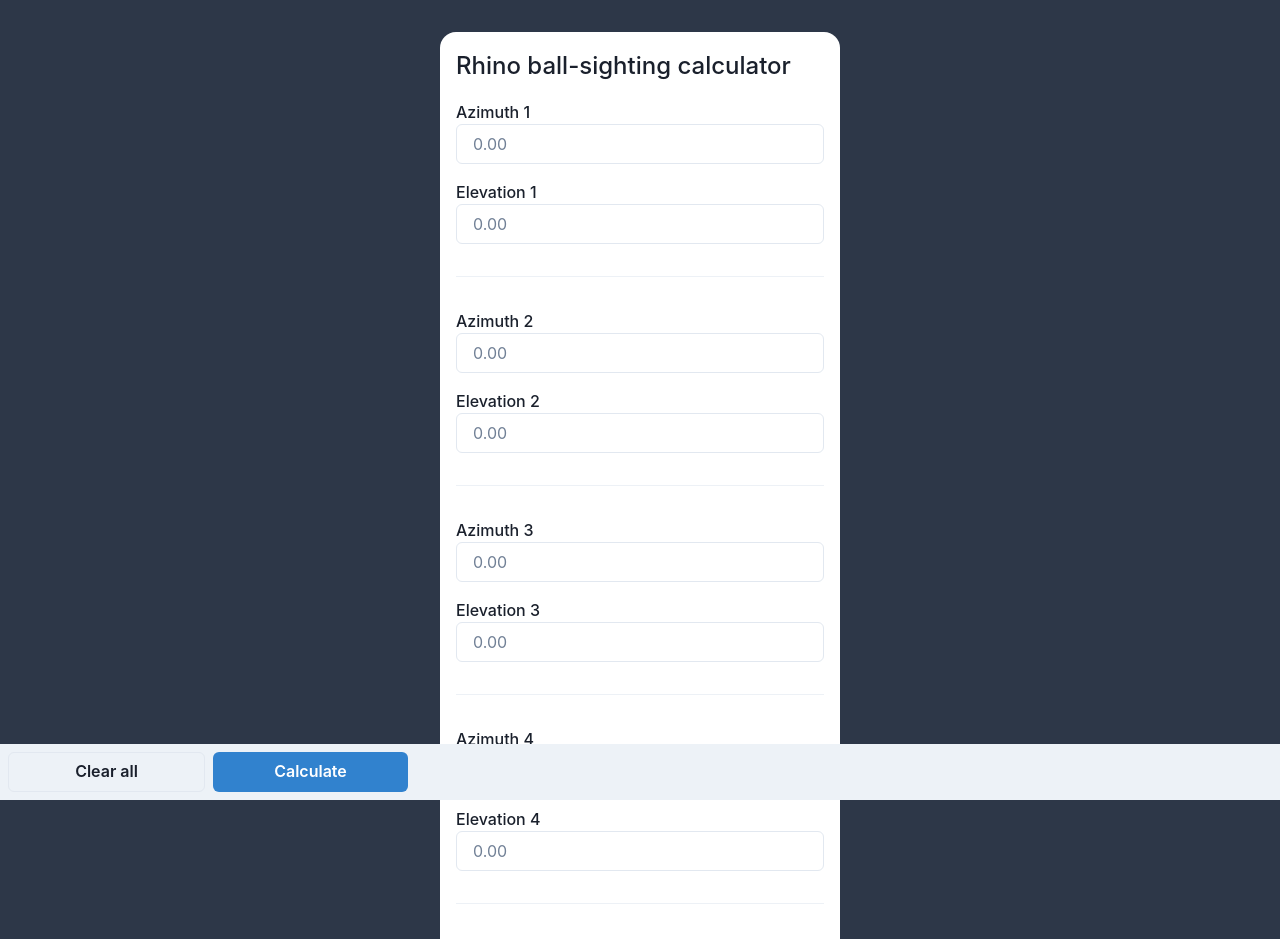
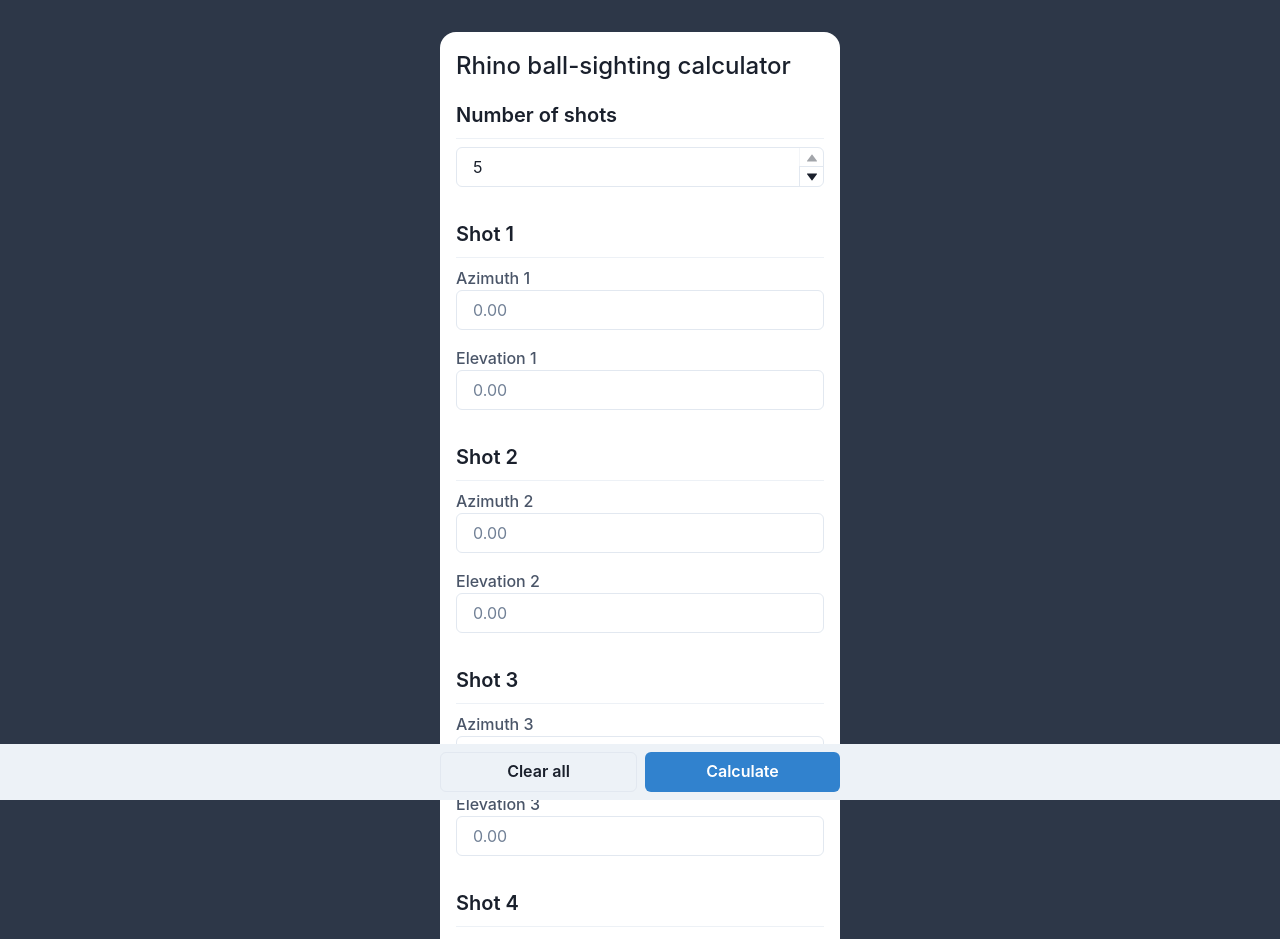
Before and after one commit to zameschua/rhinos-bino, a React (Create React App) app: page / in a window 1280 px wide. Shown: the top 939 px of the page. Built offline with nearby package versions, Linux system fonts and the light colour scheme.

Commit message:
Fix up bugs

```diff
--- a/package.json
+++ b/package.json
@@ -11,6 +11,7 @@
     "@types/react": "^18.0.25",
     "@types/react-dom": "^18.0.8",
     "framer-motion": "^7.6.5",
+    "lodash": "^4.17.21",
     "native-base": "^3.4.21",
     "react": "^18.2.0",
     "react-dom": "^18.2.0",
--- a/src/App.tsx
+++ b/src/App.tsx
@@ -1,4 +1,4 @@
-import React, { useState } from "react";
+import React, { useMemo, useState } from "react";
 import "./App.css";
 import {
   Box,
@@ -10,37 +10,46 @@ import {
   ModalCloseButton,
   ModalBody,
   useToast,
-  Input,
   Text,
   Divider,
   Center,
+  NumberInput,
+  NumberInputField,
+  NumberInputStepper,
+  NumberIncrementStepper,
+  NumberDecrementStepper,
+  ModalHeader,
+  ModalOverlay,
+  Input,
 } from "@chakra-ui/react";
+import _ from "lodash";
 
-const NUMBER_REGEX = /^\d*\.?\d*$/;
+const NUMBER_REGEX = /^-?\d*\.?\d*$/;
 
 const App = () => {
   const toast = useToast();
+
+  const [readings, setReadings] = useState<
+    { azimuth: string; elevation: string }[]
+  >([
+    { azimuth: "", elevation: "" },
+    { azimuth: "", elevation: "" },
+    { azimuth: "", elevation: "" },
+    { azimuth: "", elevation: "" },
+    { azimuth: "", elevation: "" },
+  ]);
   const [isModalVisible, setModalVisible] = useState<boolean>(false);
-
-  const [a1, setA1] = useState<string>("");
-  const [e1, setE1] = useState<string>("");
-  const [a2, setA2] = useState<string>("");
-  const [e2, setE2] = useState<string>("");
-  const [a3, setA3] = useState<string>("");
-  const [e3, setE3] = useState<string>("");
-  const [a4, setA4] = useState<string>("");
-  const [e4, setE4] = useState<string>("");
-  const [a5, setA5] = useState<string>("");
-  const [e5, setE5] = useState<string>("");
+  const [numberOfShots, setNumberOfShots] = useState<number>(5);
 
   return (
     <ChakraProvider>
       <Center
         overflowY={"scroll"}
         width={"100vw"}
+        minHeight={"100vh"}
         alignContent={"center"}
         backgroundColor={"gray.700"}
-        padding={"8"}
+        paddingY={"8"}
         paddingBottom={100}
       >
         <Box
@@ -53,202 +62,116 @@ const App = () => {
           <Text fontSize={24} fontWeight={"medium"} marginBottom={4}>
             Rhino ball-sighting calculator
           </Text>
+
+          <Box marginBottom={8}>
+            <Text fontSize={20} fontWeight={"semibold"} marginBottom={2}>
+              Number of shots
+            </Text>
+            <Divider marginBottom={2} />
+            <NumberInput
+              min={3}
+              max={5}
+              defaultValue={numberOfShots}
+              onChange={(valueAsString, valueAsNumber) => {
+                if (isNaN(valueAsNumber)) {
+                  return;
+                }
+
+                setNumberOfShots(valueAsNumber);
+
+                let newReadings: {
+                  azimuth: string;
+                  elevation: string;
+                }[] = _.cloneDeep(readings);
+                if (valueAsNumber > readings.length) {
+                  while (newReadings.length < valueAsNumber) {
+                    newReadings.push({
+                      azimuth: "",
+                      elevation: "",
+                    });
+                  }
+                } else {
+                  newReadings = _.slice(newReadings, 0, valueAsNumber);
+                }
+                setReadings(newReadings);
+              }}
+            >
+              <NumberInputField />
+              <NumberInputStepper>
+                <NumberIncrementStepper />
+                <NumberDecrementStepper />
+              </NumberInputStepper>
+            </NumberInput>
+          </Box>
+
+          {readings.map((reading, index) => {
+            return (
+              <Box key={index}>
+                <Text fontSize={20} fontWeight={"semibold"} marginBottom={2}>
+                  Shot {index + 1}
+                </Text>
+                <Divider marginBottom={2} />
                 <Box marginBottom={8}>
                   <Box marginBottom={4}>
-              <Text fontWeight={"medium"} color={"text.600"}>
-                Azimuth 1
+                    <Text fontWeight={"medium"} color={"gray.600"}>
+                      Azimuth {index + 1}
                     </Text>
                     <Input
-                value={a1}
+                      value={reading.azimuth}
                       onChange={(event) => {
-                  const isValid: boolean = NUMBER_REGEX.test(
-                    event.target.value
+                        if (!NUMBER_REGEX.test(event.target.value)) {
+                          return;
+                        }
+
+                        setReadings(
+                          readings.map((readingInner, indexInner) => {
+                            if (indexInner !== index) {
+                              return readingInner;
+                            }
+
+                            return {
+                              azimuth: event.target.value,
+                              elevation: reading.elevation,
+                            };
+                          })
                         );
-
-                  if (isValid) {
-                    setA1(event.target.value);
-                  }
                       }}
                       placeholder={"0.00"}
                     />
                   </Box>
                   <Box>
-              <Text fontWeight={"medium"} color={"text.600"}>
-                Elevation 1
+                    <Text fontWeight={"medium"} color={"gray.600"}>
+                      Elevation {index + 1}
                     </Text>
                     <Input
-                value={e1}
+                      value={reading.elevation}
                       onChange={(event) => {
-                  const isValid: boolean = NUMBER_REGEX.test(
-                    event.target.value
+                        if (!NUMBER_REGEX.test(event.target.value)) {
+                          return;
+                        }
+
+                        setReadings(
+                          readings.map((readingInner, indexInner) => {
+                            if (indexInner !== index) {
+                              return readingInner;
+                            }
+
+                            return {
+                              azimuth: reading.azimuth,
+                              elevation: event.target.value,
+                            };
+                          })
                         );
-
-                  if (isValid) {
-                    setE1(event.target.value);
-                  }
-                }}
-                placeholder={"0.00"}
-              />
-            </Box>
-          </Box>
-          <Divider marginBottom={8} />
-          <Box marginBottom={8}>
-            <Box marginBottom={4}>
-              <Text fontWeight={"medium"} color={"text.600"}>
-                Azimuth 2
-              </Text>
-              <Input
-                value={a2}
-                onChange={(event) => {
-                  const isValid: boolean = NUMBER_REGEX.test(
-                    event.target.value
-                  );
-
-                  if (isValid) {
-                    setA2(event.target.value);
-                  }
-                }}
-                placeholder={"0.00"}
-              />
-            </Box>
-            <Box>
-              <Text fontWeight={"medium"} color={"text.600"}>
-                Elevation 2
-              </Text>
-              <Input
-                value={e2}
-                onChange={(event) => {
-                  const isValid: boolean = NUMBER_REGEX.test(
-                    event.target.value
-                  );
-
-                  if (isValid) {
-                    setE2(event.target.value);
-                  }
-                }}
-                placeholder={"0.00"}
-              />
-            </Box>
-          </Box>
-          <Divider marginBottom={8} />
-          <Box marginBottom={8}>
-            <Box marginBottom={4}>
-              <Text fontWeight={"medium"} color={"text.600"}>
-                Azimuth 3
-              </Text>
-              <Input
-                value={a3}
-                onChange={(event) => {
-                  const isValid: boolean = NUMBER_REGEX.test(
-                    event.target.value
-                  );
-
-                  if (isValid) {
-                    setA3(event.target.value);
-                  }
-                }}
-                placeholder={"0.00"}
-              />
-            </Box>
-            <Box>
-              <Text fontWeight={"medium"} color={"text.600"}>
-                Elevation 3
-              </Text>
-              <Input
-                value={e3}
-                onChange={(event) => {
-                  const isValid: boolean = NUMBER_REGEX.test(
-                    event.target.value
-                  );
-
-                  if (isValid) {
-                    setE3(event.target.value);
-                  }
-                }}
-                placeholder={"0.00"}
-              />
-            </Box>
-          </Box>
-          <Divider marginBottom={8} />
-          <Box marginBottom={8}>
-            <Box marginBottom={4}>
-              <Text fontWeight={"medium"} color={"text.600"}>
-                Azimuth 4
-              </Text>
-              <Input
-                value={a4}
-                onChange={(event) => {
-                  const isValid: boolean = NUMBER_REGEX.test(
-                    event.target.value
-                  );
-
-                  if (isValid) {
-                    setA4(event.target.value);
-                  }
-                }}
-                placeholder={"0.00"}
-              />
-            </Box>
-            <Box>
-              <Text fontWeight={"medium"} color={"text.600"}>
-                Elevation 4
-              </Text>
-              <Input
-                value={e4}
-                onChange={(event) => {
-                  const isValid: boolean = NUMBER_REGEX.test(
-                    event.target.value
-                  );
-
-                  if (isValid) {
-                    setE4(event.target.value);
-                  }
-                }}
-                placeholder={"0.00"}
-              />
-            </Box>
-          </Box>
-          <Divider marginBottom={8} />
-          <Box marginBottom={8}>
-            <Box marginBottom={4}>
-              <Text fontWeight={"medium"} color={"text.600"}>
-                Azimuth 5
-              </Text>
-              <Input
-                value={a5}
-                onChange={(event) => {
-                  const isValid: boolean = NUMBER_REGEX.test(
-                    event.target.value
-                  );
-
-                  if (isValid) {
-                    setA5(event.target.value);
-                  }
-                }}
-                placeholder={"0.00"}
-              />
-            </Box>
-            <Box>
-              <Text fontWeight={"medium"} color={"text.600"}>
-                Elevation 5
-              </Text>
-              <Input
-                value={e5}
-                onChange={(event) => {
-                  const isValid: boolean = NUMBER_REGEX.test(
-                    event.target.value
-                  );
-
-                  if (isValid) {
-                    setE5(event.target.value);
-                  }
                       }}
                       placeholder={"0.00"}
                     />
                   </Box>
                 </Box>
               </Box>
-        <Box
+            );
+          })}
+        </Box>
+        <Center
           position={"fixed"}
           bottom={0}
           width={"100%"}
@@ -261,18 +184,24 @@ const App = () => {
             <Button
               flex={1}
               variant={"outline"}
-              colorScheme={"gray"}
               onClick={() => {
-                setA1("");
-                setE1("");
-                setA2("");
-                setE2("");
-                setA3("");
-                setE3("");
-                setA4("");
-                setE4("");
-                setA5("");
-                setE5("");
+                let newReadings: {
+                  azimuth: string;
+                  elevation: string;
+                }[] = [];
+
+                for (let i = 0; i < numberOfShots; i++) {
+                  newReadings.push({
+                    azimuth: "",
+                    elevation: "",
+                  });
+                }
+                setReadings(newReadings);
+                toast({
+                  status: "success",
+                  description: "Successfully cleared all readings",
+                  isClosable: true,
+                });
               }}
             >
               Clear all
@@ -281,39 +210,31 @@ const App = () => {
               colorScheme={"blue"}
               flex={1}
               onClick={() => {
-                if (
-                  a1 === "" ||
-                  e1 === "" ||
-                  a2 === "" ||
-                  e2 === "" ||
-                  a3 === "" ||
-                  e3 === ""
-                ) {
+                let hasError: boolean = false;
+                for (const [index, reading] of Object.entries(readings)) {
+                  if (reading.azimuth === undefined) {
+                    hasError = true;
                     toast({
-                    description: "Need at least 3 readings to continue",
                       status: "error",
-                    position: "top",
+                      description: `Shot ${
+                        parseInt(index) + 1
+                      } missing azimuth`,
+                      isClosable: true,
                     });
-                  return;
+                  }
+                  if (reading.elevation === undefined) {
+                    hasError = true;
+                    toast({
+                      status: "error",
+                      description: `Shot ${
+                        parseInt(index) + 1
+                      } missing elevation`,
+                      isClosable: true,
+                    });
+                  }
                 }
 
-                if ((a4 === "" && e4 !== "") || (a4 !== "" && e4 === "")) {
-                  toast({
-                    description:
-                      "Azimuth 4 and Elevation 4 need to both be populated",
-                    status: "error",
-                    position: "top",
-                  });
-                  return;
-                }
-
-                if ((a5 === "" && e5 !== "") || (a5 !== "" && e5 === "")) {
-                  toast({
-                    description:
-                      "Azimuth 5 and Elevation 5 need to both be populated",
-                    status: "error",
-                    position: "top",
-                  });
+                if (hasError) {
                   return;
                 }
 
@@ -323,24 +244,78 @@ const App = () => {
               Calculate
             </Button>
           </ButtonGroup>
-        </Box>
         </Center>
-
-      <Modal isOpen={isModalVisible} onClose={() => setModalVisible(false)}>
-        <ModalContent maxWidth={"400"} width={"100%"} shadow={"lg"}>
-          <ModalCloseButton />
-          <ModalBody padding={"4"}>
-            <Text fontWeight={"medium"} color={"text.600"}>
-              Azimuth
-            </Text>
-            <Text fontWeight={"medium"} color={"text.600"}>
-              Elevation
-            </Text>
-          </ModalBody>
-        </ModalContent>
-      </Modal>
+      </Center>
+      {isModalVisible && (
+        <ResultModal
+          readings={readings}
+          onClose={() => setModalVisible(false)}
+        />
+      )}
     </ChakraProvider>
   );
 };
 
+const ResultModal = ({
+  readings,
+  onClose,
+}: {
+  readings: {
+    azimuth: string;
+    elevation: string;
+  }[];
+  onClose: () => void;
+}) => {
+  const azimuth: number = useMemo(() => {
+    return (
+      (_.sumBy(readings, (reading) => parseFloat(reading?.azimuth ?? 0)) /
+        readings.length) *
+        2 -
+      1
+    );
+  }, [readings]);
+  const elevation: number = useMemo(() => {
+    return (
+      (_.sumBy(readings, (reading) => parseFloat(reading?.elevation ?? 0)) /
+        readings.length) *
+        2 -
+      1
+    );
+  }, [readings]);
+  return (
+    <Modal isOpen={true} onClose={onClose}>
+      <ModalOverlay />
+      <ModalContent maxWidth={"500"} width={"100%"} shadow={"lg"}>
+        <ModalHeader>
+          <Text fontSize={24} fontWeight={"medium"}>
+            Zeroing Adjustment
+          </Text>
+        </ModalHeader>
+        <ModalCloseButton />
+
+        <ModalBody padding={"4"}>
+          <Box marginBottom={4}>
+            <Text fontWeight={"medium"} color={"text.600"}>
+              Azimuth
+            </Text>
+            <Text>
+              {azimuth > 0 && "+"}
+              {azimuth.toFixed(2)}
+            </Text>
+          </Box>
+          <Box>
+            <Text fontWeight={"medium"} color={"text.600"}>
+              Elevation
+            </Text>
+            <Text>
+              {elevation > 0 && "+"}
+              {elevation.toFixed(2)}
+            </Text>
+          </Box>
+        </ModalBody>
+      </ModalContent>
+    </Modal>
+  );
+};
+
 export default App;
```
Lines whose indentation alone changed are shown as unchanged.
